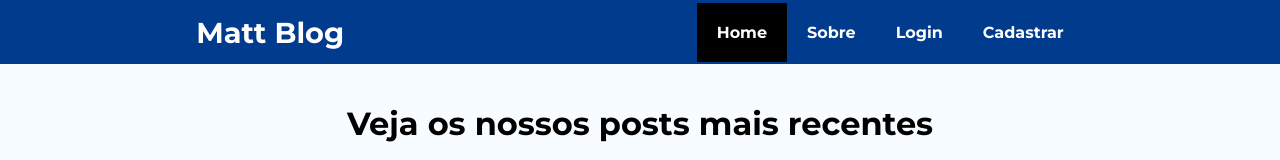
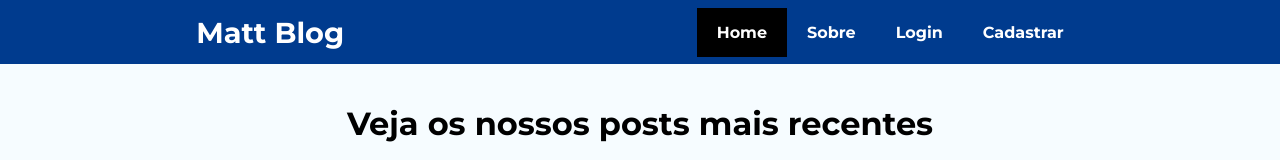
Before and after one commit to MatheusOliveira047/matt-blog, a React (Create React App) app: page / in a window 1280 px wide. Shown: the top 160 px of the page. Built offline with nearby package versions, Linux system fonts and the light colour scheme; no server answers; the database is empty.

Commit message:
corrigindo css

```diff
--- a/src/components/NavBar/NavBar.css
+++ b/src/components/NavBar/NavBar.css
@@ -20,7 +20,7 @@
   text-decoration: none;
   font-size: 16px;
   transition: 0.3 ease-in-out;
-  padding: 20px;
+  padding: 15px 20px;
   color: #fff;
   font-weight: bold;
   font-size: 1em;
```
